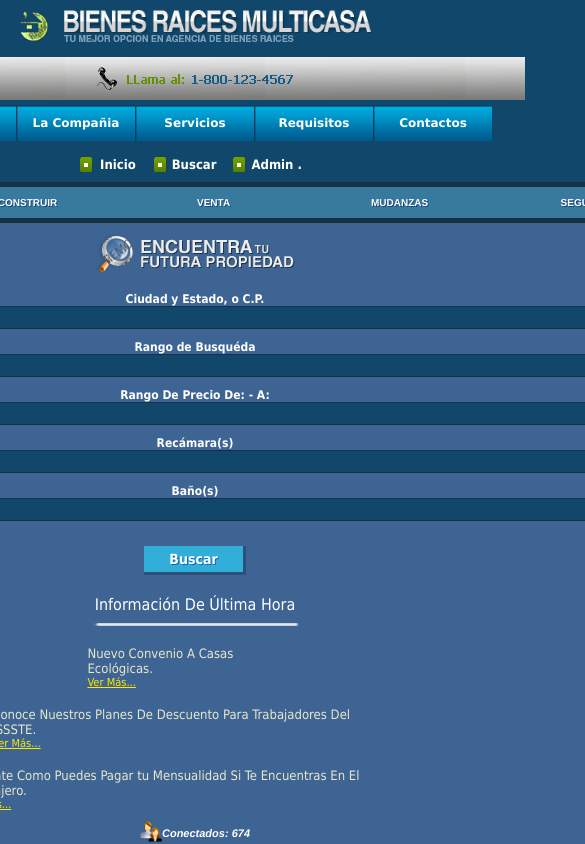
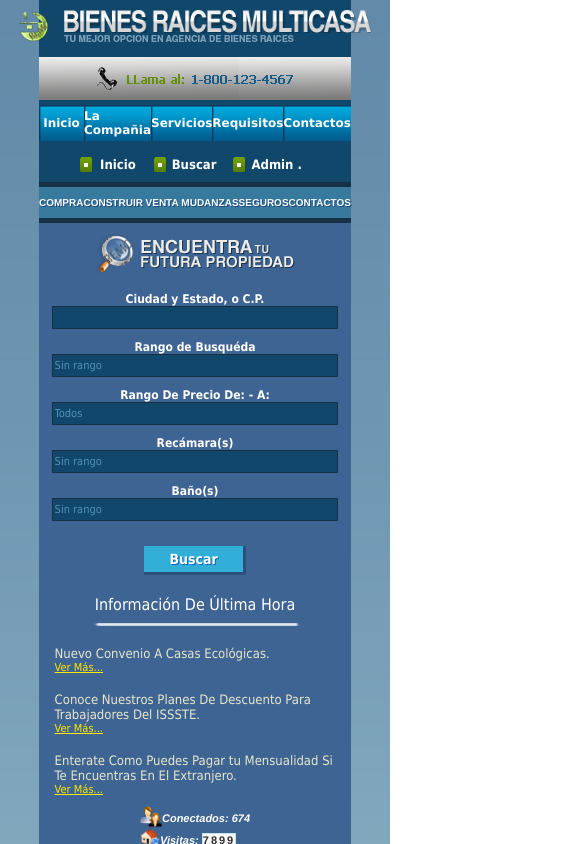
Before and after one commit to sudo-von/web-development-uadec, a React (Create React App) app in the folder frontend/: page / in a window 390 px wide. Shown: the top 844 px of the page, 585 px wide, since content can reach past the window. Built offline with nearby package versions, Linux system fonts and the light colour scheme.

Commit message:
feat: :sparkles: Finished responsive design and routing

```diff
--- a/frontend/public/css/index.css
+++ b/frontend/public/css/index.css
@@ -4,8 +4,6 @@ body {
   margin-top: 0;
   margin-left:auto;
   margin-right:auto;
-  display: flex;
-  justify-content: center;
   background: url('../assets/background_full.jpg');
   background-repeat: no-repeat;
   background-size:cover;
--- a/frontend/src/components/Footer/Components/RightSide/RightSide.styles.tsx
+++ b/frontend/src/components/Footer/Components/RightSide/RightSide.styles.tsx
@@ -16,7 +16,7 @@ const handleStyles = (isLarge: boolean) =>
       fontSize: 12,
       padding: 0,
       margin: 0,
-      textAlign: 'right',
+      textAlign: isLarge ? 'right' : 'center',
       textDecorationLine: 'underline',
       textDecorationStyle: 'solid',
       cursor: 'pointer',
--- a/frontend/src/components/Navbar/Components/Header/Header.styles.tsx
+++ b/frontend/src/components/Navbar/Components/Header/Header.styles.tsx
@@ -20,7 +20,7 @@ const handleStyles = (isLarge: boolean) =>
       marginTop: 2,
     },
     telephoneContainer: {
-      width: isLarge ? 200 : '74%',
+      width: isLarge ? 200 : '100%',
       height: 43,
       backgroundImage: `url(assets/header/bloque_call_now/cuadro_blanco.png)`,
       marginTop: isLarge ? 15 : 5,
--- a/frontend/src/components/Navbar/Components/Menu/Menu.styles.tsx
+++ b/frontend/src/components/Navbar/Components/Menu/Menu.styles.tsx
@@ -17,6 +17,7 @@ const styles = (isLarge: boolean) =>
     },
     link: {
       textDecoration: 'none',
+      color: 'white',
     },
   } as const);
 
--- a/frontend/src/components/Navbar/Components/Menu/Menu.tsx
+++ b/frontend/src/components/Navbar/Components/Menu/Menu.tsx
@@ -47,9 +47,11 @@ const Menu = () => {
         justifyContent={isLarge ? 'flex-start' : 'center'}
       >
         {leftButtons.map(({ text, route }) => (
-          <Link to={route} style={styles.link}>
-            <Button style={styles.button}>{text}</Button>
-          </Link>
+          <Button style={styles.button}>
+            <Link to={route} style={styles.link}>
+              {text}
+            </Link>
+          </Button>
         ))}
       </Container>
       <Container
--- a/frontend/src/components/Navside/Components/BottomNavside/BottomNavside.styles.tsx
+++ b/frontend/src/components/Navside/Components/BottomNavside/BottomNavside.styles.tsx
@@ -37,9 +37,6 @@ const handleStyles = (isLarge: boolean) =>
       textDecorationStyle: 'solid',
       cursor: 'pointer',
     },
-    pContainer: {
-      width: isLarge ? '100%' : '90%',
-    },
     statsContainer: {
       marginTop: isLarge ? 28 : 10,
       marginBottom: isLarge ? 6 : 15,
@@ -61,6 +58,7 @@ const handleStyles = (isLarge: boolean) =>
     },
     route: {
       textDecoration: 'none',
+      width: isLarge ? '100%' : '90%',
     },
   } as const);
 
--- a/frontend/src/components/Navside/Components/BottomNavside/BottomNavside.tsx
+++ b/frontend/src/components/Navside/Components/BottomNavside/BottomNavside.tsx
@@ -23,27 +23,21 @@ const BottomNavside = () => {
         style={styles.line}
       />
       <Link to="/news/echo-houses" style={styles.route}>
-        <div style={styles.pContainer}>
         <p style={styles.p}>Nuevo Convenio A Casas Ecológicas. </p>
         <p style={styles.link}>Ver Más...</p>
-        </div>
       </Link>
       <Link to="/news/isste" style={styles.route}>
-        <div style={styles.pContainer}>
         <p style={styles.p}>
           Conoce Nuestros Planes De Descuento Para Trabajadores Del ISSSTE.
         </p>
         <p style={styles.link}>Ver Más...</p>
-        </div>
       </Link>
       <Link to="/news/foreign" style={styles.route}>
-        <div style={styles.pContainer}>
         <p style={styles.p}>
           Enterate Como Puedes Pagar tu Mensualidad Si Te Encuentras En El
           Extranjero.
         </p>
         <p style={styles.link}>Ver Más...</p>
-        </div>
       </Link>
       <div style={styles.statsContainer}>
         <Container justifyContent="flex-start" alignItems="center">
--- a/frontend/src/components/Navside/Components/TopNavside/TopNavside.styles.tsx
+++ b/frontend/src/components/Navside/Components/TopNavside/TopNavside.styles.tsx
@@ -16,6 +16,7 @@ const styles = (isLarge: boolean) =>
     },
     link: {
       textDecoration: 'none',
+      color: 'white',
     },
   } as const);
 
--- a/frontend/src/components/Navside/Components/TopNavside/TopNavside.tsx
+++ b/frontend/src/components/Navside/Components/TopNavside/TopNavside.tsx
@@ -46,11 +46,11 @@ const TopNavside = () => {
       style={styles.container}
     >
       {buttons.map(({ text, route }) => (
-        <Link to={route} style={styles.link}>
-          <TransparentButton style={styles.transparentButton}>
+        <TransparentButton style={styles.transparentButton}>
+          <Link to={route} style={styles.link}>
             {text}
-          </TransparentButton>
-        </Link>
+          </Link>
+        </TransparentButton>
       ))}
     </Container>
   );
```
Lines whose indentation alone changed are shown as unchanged.
